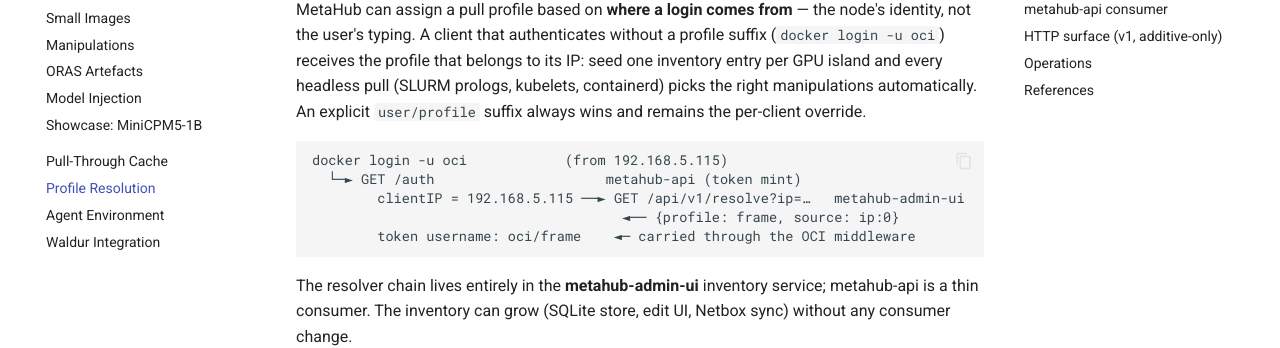
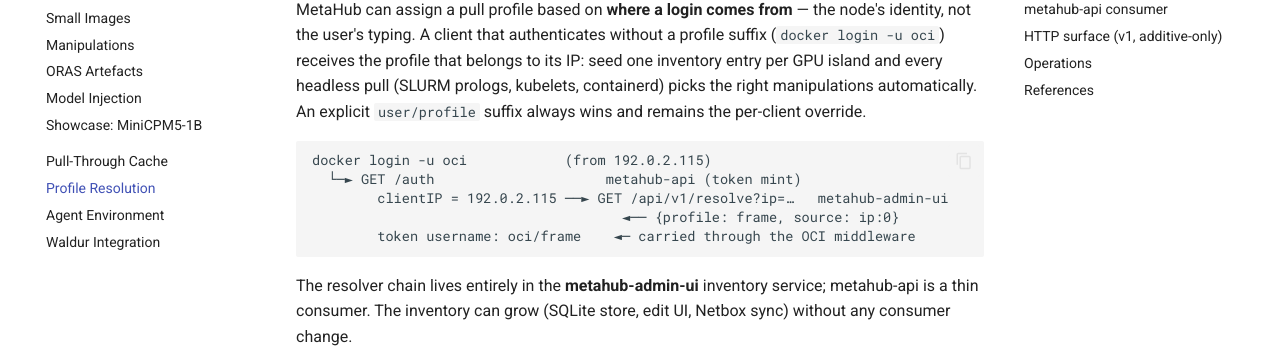
Before and after one commit to MetaHub-Registry/metahub-docs, an MkDocs documentation site: the page built from docs/profile-resolution.md, in a window 1280 px wide and 1400 px high. Shown: the part 183-531 px from the top of the window. Built offline with MkDocs 1.6.1 and Material for MkDocs 9.7.7, drawn with Linux system fonts in a browser that asks for light colours; some of the changed text lies outside the part shown.

````diff
--- a/docs/profile-resolution.md
+++ b/docs/profile-resolution.md
@@ -9,9 +9,9 @@ automatically. An explicit `user/profile` suffix always wins and remains the
 per-client override.
 
 ```
-docker login -u oci            (from 192.168.5.115)
+docker login -u oci            (from 192.0.2.115)
   └─► GET /auth                     metahub-api (token mint)
-        clientIP = 192.168.5.115 ──► GET /api/v1/resolve?ip=…   metahub-admin-ui
+        clientIP = 192.0.2.115 ──► GET /api/v1/resolve?ip=…   metahub-admin-ui
                                       ◄── {profile: frame, source: ip:0}
         token username: oci/frame    ◄─ carried through the OCI middleware
 ```
@@ -51,10 +51,10 @@ example `misc/config/config.example.yaml` in metahub-admin-ui):
 ```yaml
 inventory:
   entries:
-    - ip: "192.168.5.115"          # exact-IP (optional display hostname)
+    - ip: "192.0.2.115"          # exact-IP (optional display hostname)
       profile: "frame"
       hostname: "frame.hvk"
-    - cidr: "192.168.5.0/24"       # subnet fallback
+    - cidr: "192.0.2.0/24"       # subnet fallback
       profile: "generic"
   hostname:
     lookup_ttl: 60s                # PTR cache, incl. negative results
@@ -75,7 +75,7 @@ behaviour:
 ```yaml
 profile_resolution:
   inventory:
-    url: "http://metahub-admin-ui.metahub-dev.svc.cluster.local"
+    url: "http://metahub-admin-ui.metahub.svc.cluster.local"
     token_env: "INVENTORY_TOKEN"   # optional bearer token, never in YAML
     timeout: 2s
     cache_ttl: 60s                 # positive AND negative outcomes cached
````
Also changed, not shown: other parts of docs/profile-resolution.md (+1 -1 lines), docs/minicpm5.md (+1 -1 lines), docs/outfitter.md (+3 -3 lines), docs/pull-through-cache.md (+3 -3 lines).
